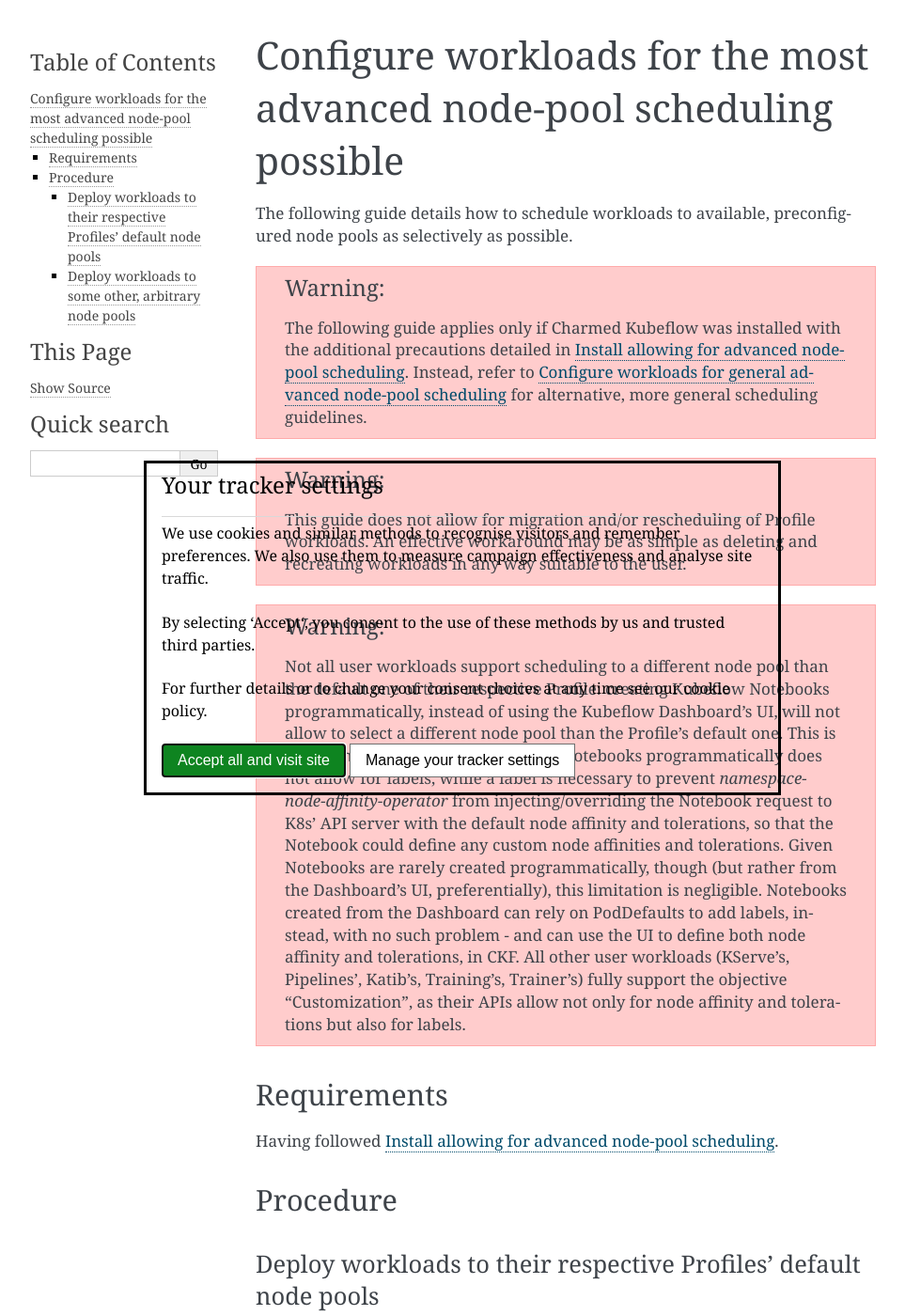
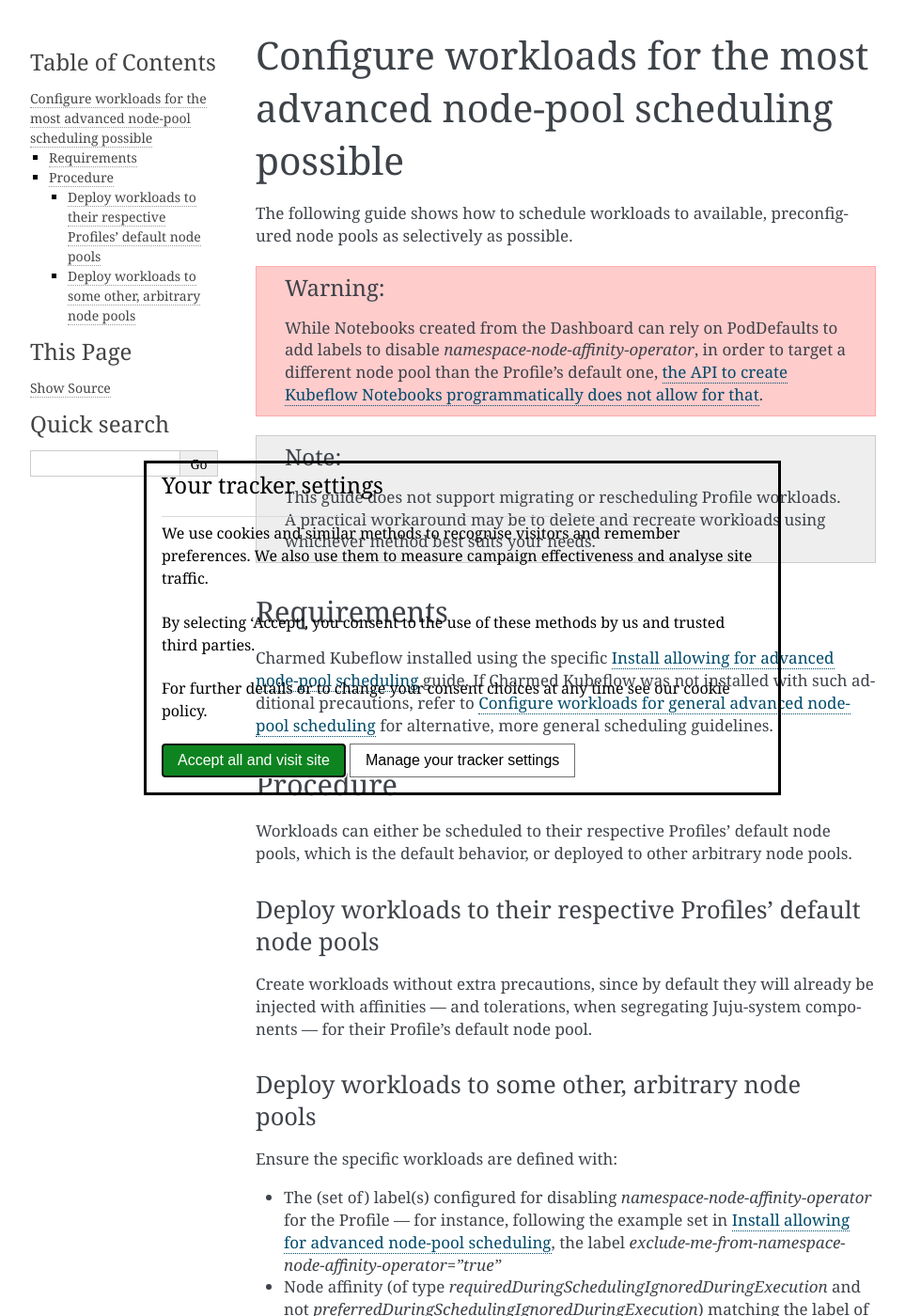
Before and after one commit to canonical/charmed-kubeflow-documentation, a Sphinx documentation site: the page built from docs/how-to/use/configure-advanced-scheduling/configure-most-advanced-scheduling-possible.rst, in a window 1280 px wide and 1400 px high. Shown: the whole window at 94% size, without its empty margins (148-1111 px from the left). Built offline with Sphinx 7.4.7, drawn with Linux system fonts in a browser that asks for light colours; some of the changed text lies outside the part shown.

Commit message:
docs: fixed content as per review comments - part 1

```diff
--- a/docs/how-to/use/configure-advanced-scheduling/configure-most-advanced-scheduling-possible.rst
+++ b/docs/how-to/use/configure-advanced-scheduling/configure-most-advanced-scheduling-possible.rst
@@ -3,35 +3,33 @@
 Configure workloads for the most advanced node-pool scheduling possible
 =======================================================================
 
-The following guide details how to schedule workloads to available, preconfigured node pools as selectively as possible.
+The following guide shows how to schedule workloads to available, preconfigured node pools as selectively as possible.
 
 .. warning::
 
-  The following guide applies only if Charmed Kubeflow was installed with the additional precautions detailed in :ref:`Install allowing for advanced node-pool scheduling <install_allowing_for_advanced_node_pool_scheduling>`. Instead, refer to :ref:`Configure workloads for general advanced node-pool scheduling <configure_general_advanced_scheduling>` for alternative, more general scheduling guidelines.
+  While Notebooks created from the Dashboard can rely on PodDefaults to add labels to disable `namespace-node-affinity-operator`, in order to target a different node pool than the Profile's default one, `the API to create Kubeflow Notebooks programmatically does not allow for that <https://www.kubeflow.org/docs/components/notebooks/api-reference/notebook-v1/#kubeflow.org/v1.NotebookTemplateSpec>`__.
 
-.. warning::
+.. note::
 
-  This guide does not allow for migration and/or rescheduling of Profile workloads. An effective workaround may be as simple as deleting and recreating workloads in any way suitable to the user.
-
-.. warning::
-
-  Not all user workloads support scheduling to a different node pool than the default one of their respective Profile: creating Kubeflow Notebooks programmatically, instead of using the Kubeflow Dashboard's UI, will not allow to select a different node pool than the Profile's default one. This is due to the fact that the API to create Notebooks programmatically does not allow for labels, while a label is necessary to prevent `namespace-node-affinity-operator` from injecting/overriding the Notebook request to K8s' API server with the default node affinity and tolerations, so that the Notebook could define any custom node affinities and tolerations. Given Notebooks are rarely created programmatically, though (but rather from the Dashboard's UI, preferentially), this limitation is negligible. Notebooks created from the Dashboard can rely on PodDefaults to add labels, instead, with no such problem - and can use the UI to define both node affinity and tolerations, in CKF. All other user workloads (KServe's, Pipelines', Katib's, Training's, Trainer's) fully support the objective “Customization”, as their APIs allow not only for node affinity and tolerations but also for labels.
+  This guide does not support migrating or rescheduling Profile workloads. A practical workaround may be to delete and recreate workloads using whichever method best suits your needs.
 
 ------------
 Requirements
 ------------
 
-Having followed :ref:`Install allowing for advanced node-pool scheduling <install_allowing_for_advanced_node_pool_scheduling>`.
+Charmed Kubeflow installed using the specific :ref:`Install allowing for advanced node-pool scheduling <install_allowing_for_advanced_node_pool_scheduling>` guide. If Charmed Kubeflow was not installed with such additional precautions, refer to :ref:`Configure workloads for general advanced node-pool scheduling <configure_general_advanced_scheduling>` for alternative, more general scheduling guidelines.
 
 ---------
 Procedure
 ---------
 
+Workloads can either be scheduled to their respective Profiles' default node pools, which is the default behavior, or deployed to other arbitrary node pools.
+
 ~~~~~~~~~~~~~~~~~~~~~~~~~~~~~~~~~~~~~~~~~~~~~~~~~~~~~~~~~~~~~~~~~
 Deploy workloads to their respective Profiles' default node pools
 ~~~~~~~~~~~~~~~~~~~~~~~~~~~~~~~~~~~~~~~~~~~~~~~~~~~~~~~~~~~~~~~~~
 
-No further action is required, since user workloads will already be injected with affinities — and tolerations, when segregating Juju-system components — for their Profile's default node pool.
+Create workloads without extra precautions, since by default they will already be injected with affinities — and tolerations, when segregating Juju-system components — for their Profile's default node pool.
 
 ~~~~~~~~~~~~~~~~~~~~~~~~~~~~~~~~~~~~~~~~~~~~~~~~~~~~
 Deploy workloads to some other, arbitrary node pools
@@ -45,6 +43,4 @@
 
 - Tolerations matching the taint of the target node pool
 
-minding that Notebooks created programmatically are the only kind of workloads not supporting this — as described in :ref:`Install allowing for advanced node-pool scheduling <install_allowing_for_advanced_node_pool_scheduling>`.
-
 Refer to :ref:`Configure workloads for general advanced node-pool scheduling <configure_general_advanced_scheduling>` for further details about configuring some of the points above.
--- a/docs/how-to/use/configure-advanced-scheduling/index.rst
+++ b/docs/how-to/use/configure-advanced-scheduling/index.rst
@@ -5,12 +5,10 @@
 
 The following guides illustrate how to schedule workflows targeting specific node pools.
 
-.. note:: This content is intended for end users.
-
 Set up scheduling depending on your use case:
 
 .. toctree::
     :maxdepth: 1
 
-    Configure workloads for general advanced node-pool scheduling <configure-general-advanced-scheduling>
-    Configure workloads for the most advanced node-pool scheduling possible <configure-most-advanced-scheduling-possible>
+    General scheduling <configure-general-advanced-scheduling>
+    Advanced scheduling <configure-most-advanced-scheduling-possible>
--- a/docs/how-to/use/index.rst
+++ b/docs/how-to/use/index.rst
@@ -12,7 +12,7 @@
 .. toctree::
     :maxdepth: 1
 
-    Configure advanced scheduling <configure-advanced-scheduling/index>
+    Configure scheduling <configure-advanced-scheduling/index>
 
 Learn how to customize the link configuration of the Kubeflow Central Dashboard:
 
```
Also changed, not shown: docs/how-to/install/install-for-advanced-scheduling.rst (+9 -6 lines).
